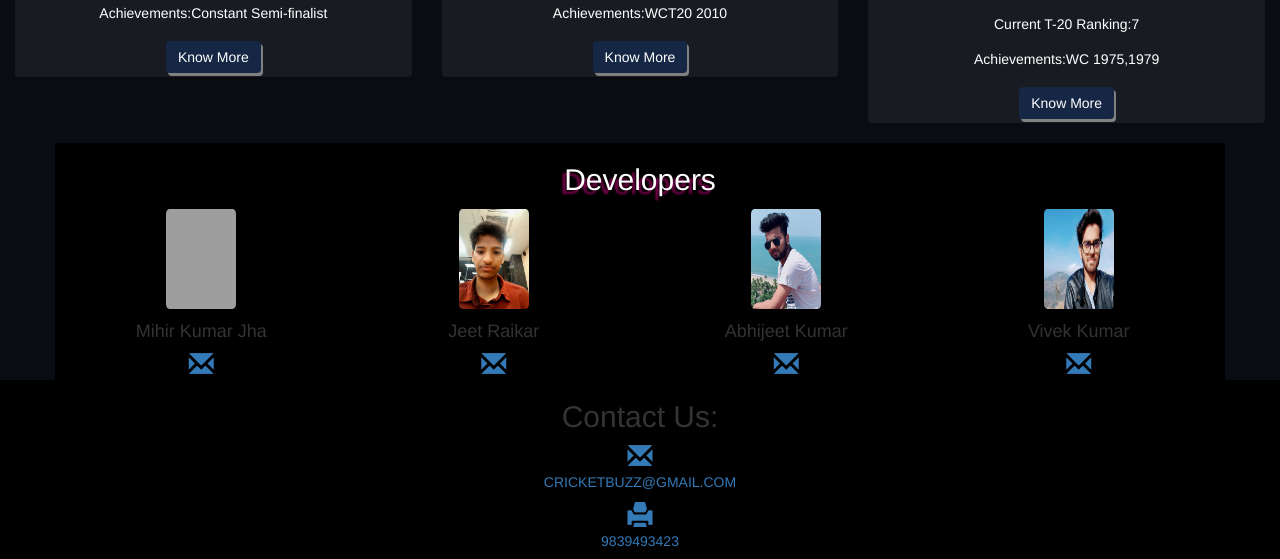
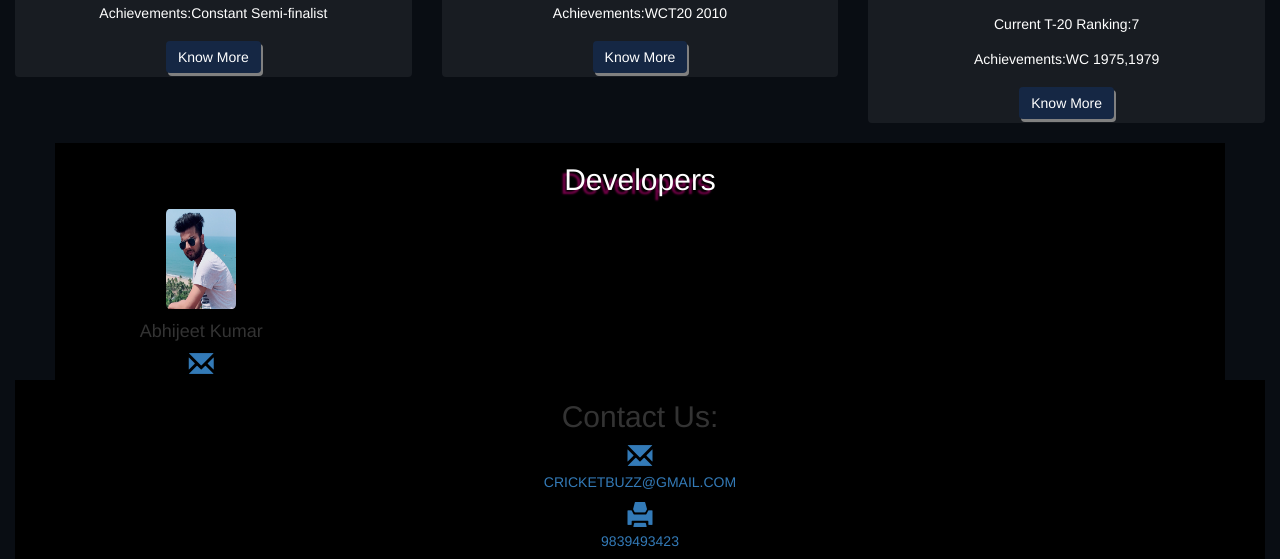
Before and after one commit to Abhi-monu/Abhi-monu.github.io, a plain HTML site: page index.html in a window 1280 px wide. Shown: the part 1993-2552 px from the top of the page. Drawn offline with nearby package versions, Linux system fonts and the light colour scheme; grey boxes are pictures that could not be loaded.

Commit message:
Update index.html

```diff
--- a/index.html
+++ b/index.html
@@ -343,30 +343,12 @@ $(document).ready(function(){
 <div class="container text-center" id="about">
   <h2 style=" color:#fff;text-shadow:-4px 4px 2px rgba(239, 0, 150,0.5);">Developers</h2>
   <div class="row">
-    <div class="col-sm-3">
-      <img src="static\d1.jpeg" id="icon">
-      <h4 class="nm">Mihir Kumar Jha</h4>
-      <a href="mihir.1rn15is048@gmail.com"><i class="glyphicon glyphicon-envelope" style="font-size:25px"></i></a>
 
-    </div>
-    <div class="col-sm-3">
-        <img src="static\d2.jpeg" id="icon">
-        <h4 class="nm">Jeet Raikar</h4>
-        <a href="jeet.1rn15is035@gmail.com"><i class="glyphicon glyphicon-envelope" style="font-size:25px"></i></a>
-
-      </div>
       <div class="col-sm-3">
           <img src="static\d4.jpeg" id="icon">
           <h4 class="nm" class="nm">Abhijeet Kumar</h4>
           <a href="abhijeet.ak960@gmail.com"><i class="glyphicon glyphicon-envelope" style="font-size:25px"></i></a>
 
-        </div>
-        <div class="col-sm-3">
-            <img src="static\d3.jpeg" id="icon">
-            <h4 class="nm">Vivek Kumar</h4>
-            <a href="vivek.mysterious@gmail.com"><i class="glyphicon glyphicon-envelope" style="font-size:25px"></i></a>
-
-          </div>
   </div>
 </div>
 </div>
```
